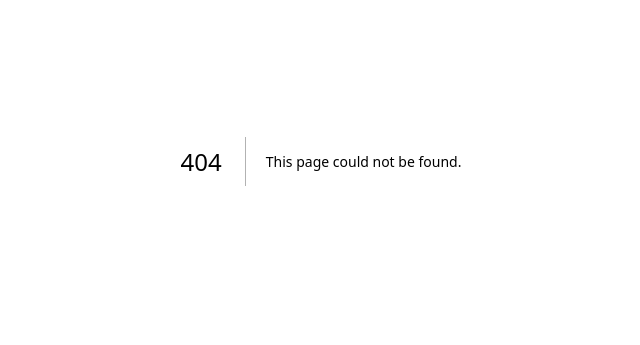
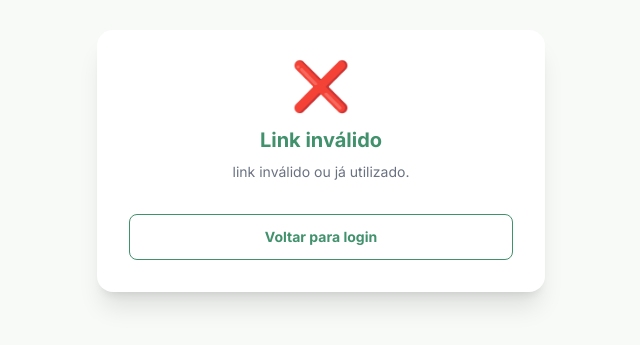
Before and after one commit to EduardoFedeli/Kloop, a Next.js app: page /verify in a window 1280 px wide. Before the commit this address had no page. Shown: the part 239-584 px from the top of the page, without its empty margins (319-959 px from the left). Built offline with nearby package versions, Linux system fonts and the light colour scheme.

Commit message:
feat: criar página /verify com renderização server-side do resultado

```diff
--- /dev/null
+++ b/src/app/(auth)/verify/page.tsx
@@ -0,0 +1,75 @@
+import Link from "next/link"
+import { verifyToken } from "@/lib/auth/verify-token"
+
+interface VerifyPageProps {
+  searchParams: { token?: string }
+}
+
+export default async function VerifyPage({ searchParams }: VerifyPageProps) {
+  const token = searchParams.token
+
+  if (!token) {
+    return <VerifyResult status="invalid" />
+  }
+
+  const result = await verifyToken(token)
+  return <VerifyResult status={result.status} />
+}
+
+function VerifyResult({ status }: { status: "success" | "expired" | "invalid" }) {
+  if (status === "success") {
+    return (
+      <div className="flex min-h-screen items-center justify-center bg-linen p-4">
+        <div className="w-full max-w-md rounded-2xl bg-white p-8 shadow-xl text-center">
+          <div className="mb-4 text-5xl">✅</div>
+          <h1 className="mb-2 text-xl font-bold text-airforce">Email confirmado!</h1>
+          <p className="mb-8 text-sm text-gray-500">
+            Sua conta está ativa. agora você pode entrar no Kloop.
+          </p>
+          <Link
+            href="/login"
+            className="inline-block w-full rounded-lg bg-teal p-3 text-sm font-bold text-white transition-colors hover:bg-teal/90"
+          >
+            Entrar
+          </Link>
+        </div>
+      </div>
+    )
+  }
+
+  if (status === "expired") {
+    return (
+      <div className="flex min-h-screen items-center justify-center bg-linen p-4">
+        <div className="w-full max-w-md rounded-2xl bg-white p-8 shadow-xl text-center">
+          <div className="mb-4 text-5xl">⏰</div>
+          <h1 className="mb-2 text-xl font-bold text-airforce">Link expirado</h1>
+          <p className="mb-8 text-sm text-gray-500">
+            o link de verificação expirou. clique para receber um novo.
+          </p>
+          <Link
+            href="/verify-pending"
+            className="inline-block w-full rounded-lg bg-teal p-3 text-sm font-bold text-white transition-colors hover:bg-teal/90"
+          >
+            Receber novo link
+          </Link>
+        </div>
+      </div>
+    )
+  }
+
+  return (
+    <div className="flex min-h-screen items-center justify-center bg-linen p-4">
+      <div className="w-full max-w-md rounded-2xl bg-white p-8 shadow-xl text-center">
+        <div className="mb-4 text-5xl">❌</div>
+        <h1 className="mb-2 text-xl font-bold text-airforce">Link inválido</h1>
+        <p className="mb-8 text-sm text-gray-500">link inválido ou já utilizado.</p>
+        <Link
+          href="/login"
+          className="inline-block w-full rounded-lg border border-teal p-3 text-sm font-bold text-teal transition-colors hover:bg-teal/5"
+        >
+          Voltar para login
+        </Link>
+      </div>
+    </div>
+  )
+}
```
